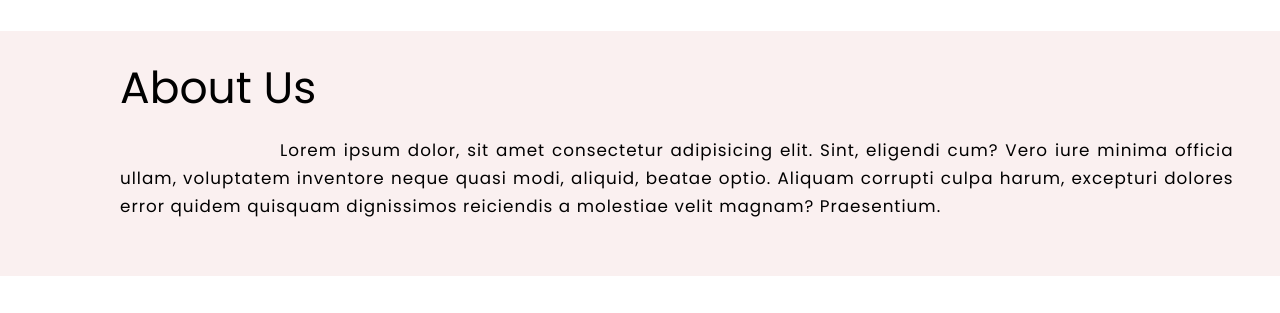
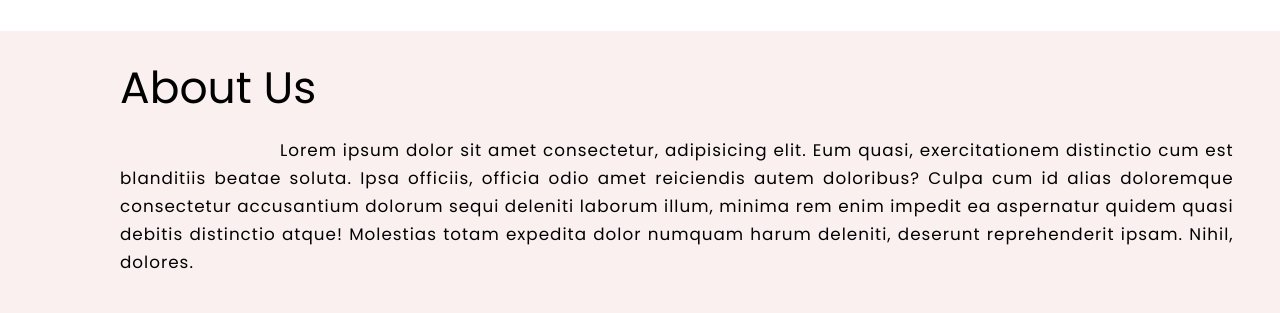
Before and after one commit to Sureshkumar04/Food-Page, a plain HTML site: page index.html in a window 1280 px wide. Shown: the part 1620-1933 px from the top of the page. Drawn offline with nearby package versions, Linux system fonts and the light colour scheme.

Commit message:
Update index.html

```diff
--- a/index.html
+++ b/index.html
@@ -249,7 +249,7 @@
             <h1>About Us</h1>
         </div>
         <div class="para">
-            <p>Lorem ipsum dolor, sit amet consectetur adipisicing elit. Sint, eligendi cum? Vero iure minima officia ullam, voluptatem inventore neque quasi modi, aliquid, beatae optio. Aliquam corrupti culpa harum, excepturi dolores error quidem quisquam dignissimos reiciendis a molestiae velit magnam? Praesentium.</p>
+            <p>Lorem ipsum dolor sit amet consectetur, adipisicing elit. Eum quasi, exercitationem distinctio cum est blanditiis beatae soluta. Ipsa officiis, officia odio amet reiciendis autem doloribus? Culpa cum id alias doloremque consectetur accusantium dolorum sequi deleniti laborum illum, minima rem enim impedit ea aspernatur quidem quasi debitis distinctio atque! Molestias totam expedita dolor numquam harum deleniti, deserunt reprehenderit ipsam. Nihil, dolores.</p>
         </div>
     </div>
 
```
